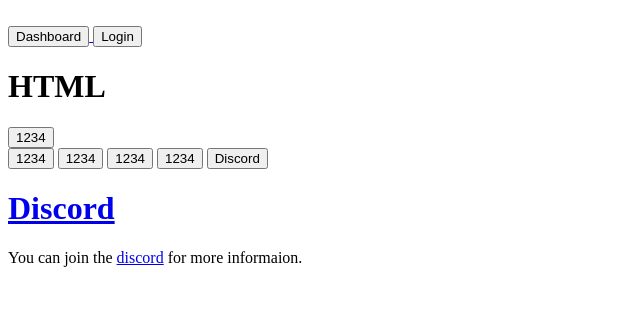
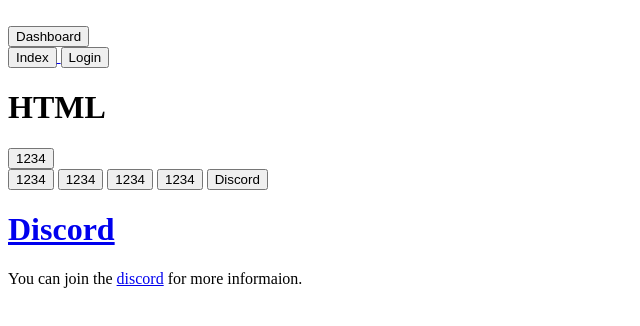
Before and after one commit to Jpatters1000/Multi-Page-Website, a plain HTML site: page index.html in a window 1280 px wide. Shown: the whole page, without its empty margins (0-640 px from the left). Drawn offline with Linux system fonts and the light colour scheme.

Commit message:
Changed tab titles

```diff
--- a/index.html
+++ b/index.html
@@ -4,14 +4,18 @@
     <meta charset="UTF-8" />
     <meta http-equiv="X-UA-Compatible" content="IE=edge" />
     <meta name="viewport" content="width=device-width, initial-scale=1.0" />
-    <title>HTML Crash Course</title>
+    <title>Index</title>
   </head>
   <body>
-    <a href="/dashboard.html">
+    <a href="dashboard.html">
       <br />
       <button>Dashboard</button>
     </a>
-    <a href="/login.html">
+    <a href="index.html">
+      <br />
+      <button>Index</button>
+    </a>
+    <a href="login.html">
       <button>Login</button>
     </a>
     <h1>HTML</h1>
```
Also changed, not shown: dashboard.html (+1 -1 lines), login.html (+4 -4 lines).
